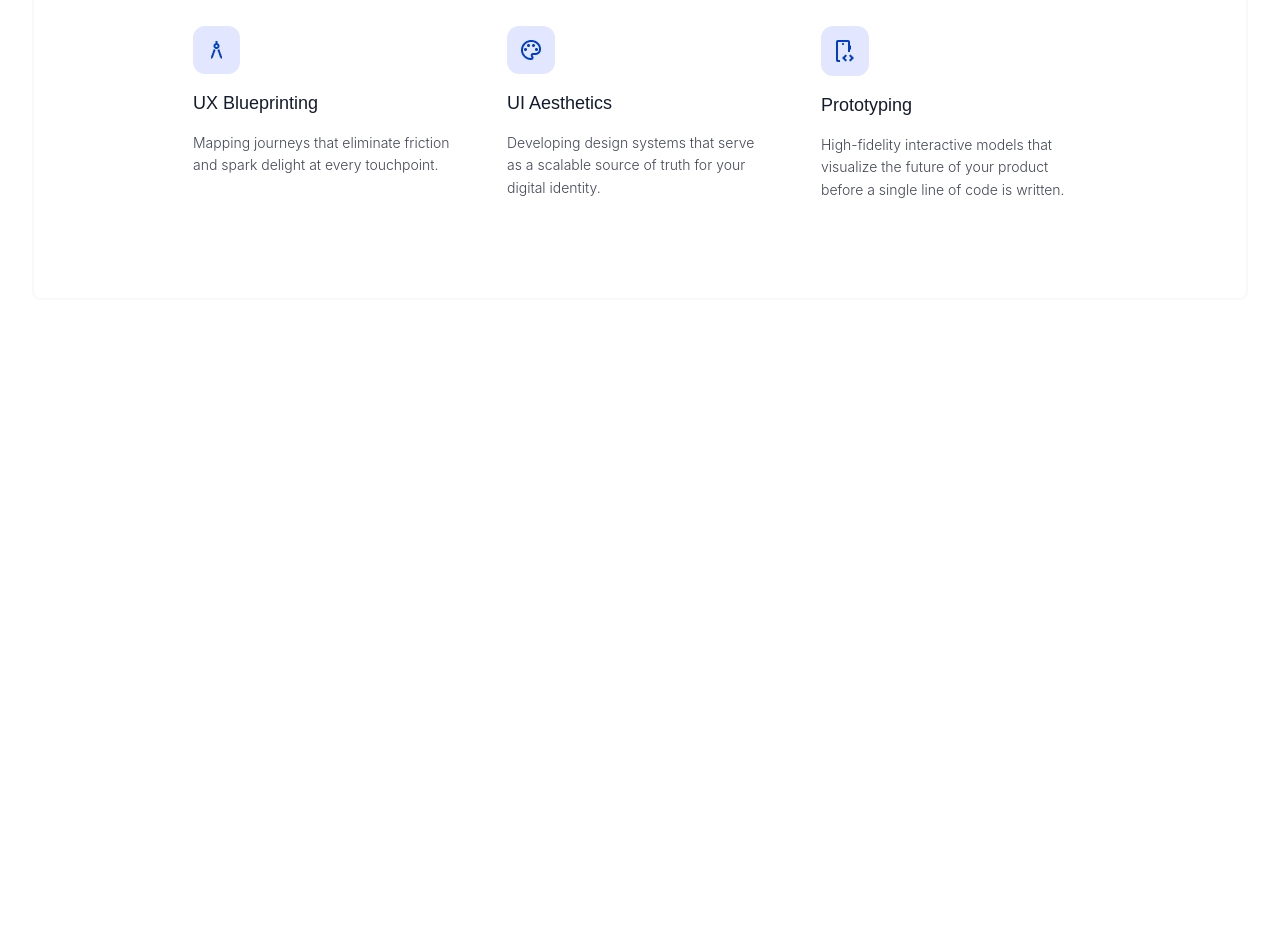
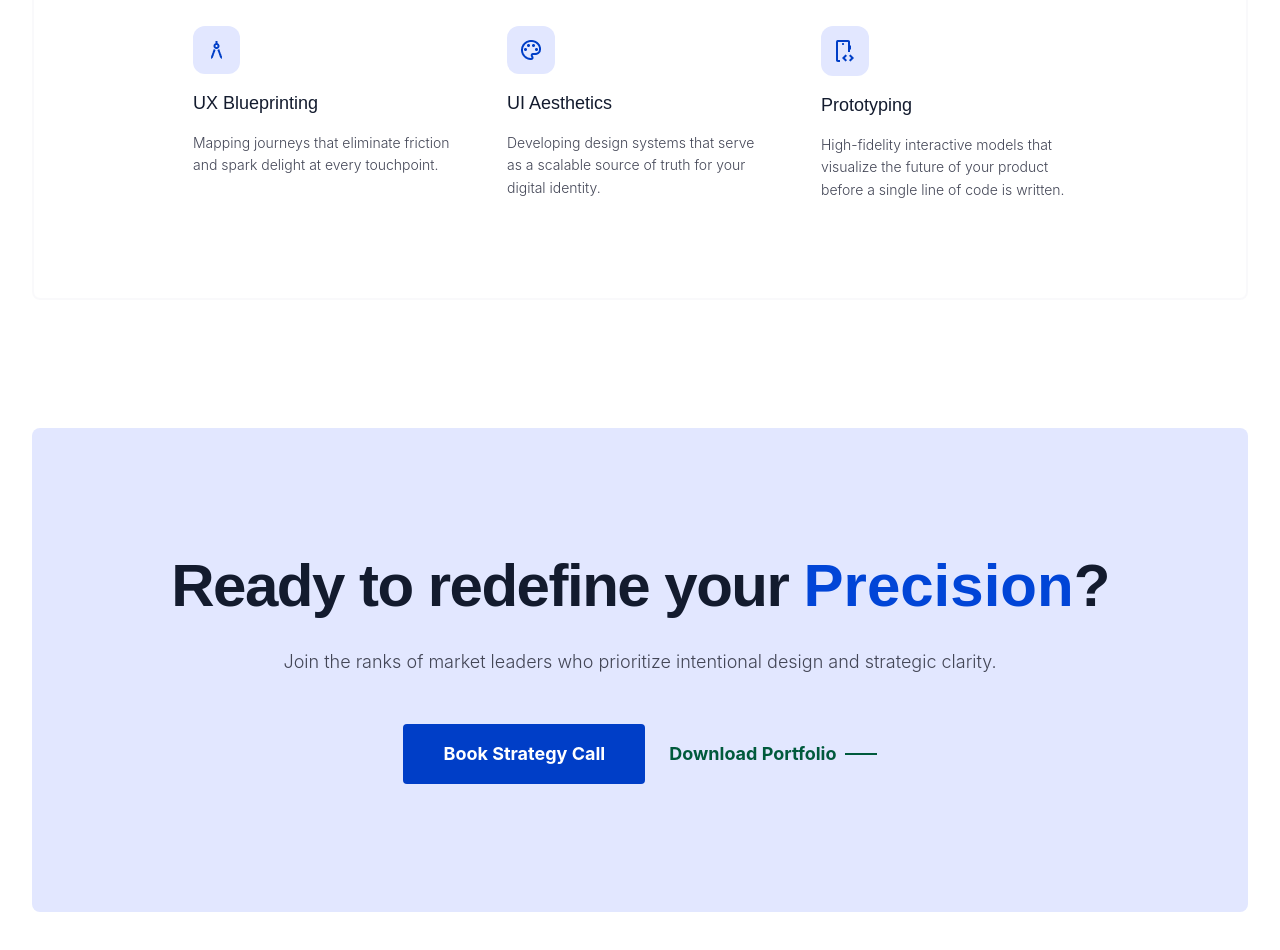
Before and after one commit to priyanshusingh280906-hub/Precision, a plain HTML site: page services-overview.html in a window 1280 px wide. Shown: the part 2962-3912 px from the top of the page. Before the commit the page ends 3262 px from the top, so only its background shows below. Drawn offline with Linux system fonts and the light colour scheme; a web font is replaced by a local one.

Commit message:
Commit latest services overview updates

```diff
--- a/services-overview.css
+++ b/services-overview.css
@@ -76,6 +76,7 @@
     padding-top: 32px;
     padding-left: 32px;
     padding-right: 32px;
+    padding-bottom: 96px;
 }
 
 /* hero */
@@ -526,3 +527,72 @@
     background-color: #E2E7FF;
     border-radius: 12px;
 }
+
+/* cta */
+.cta{
+    padding: 128px;
+    border-radius: 8px;
+    background-color: #E2E7FF;
+    display: flex;
+    flex-direction: column;
+    align-items: center;
+    gap: 32px;
+}
+
+.cta-head{
+    font-size: 60px;
+    font-weight: 700;
+    font-family: manrope, sans-serif;
+    color: #131B2E;
+    line-height: 60px;
+    letter-spacing: -1.5px;
+}
+
+.precision{
+    color: #0145d7;
+    letter-spacing: 0px;
+}
+
+.cta-des{
+    font-size: 18px;
+    font-weight: 350;
+    font-family: inter, sans-serif;
+    color: #434656;
+    line-height: 28px;
+}
+
+.cta-box{
+    display: flex;
+    gap: 24px;
+    padding-top: 16px;
+}
+
+.cta-box1{
+    font-size: 18px;
+    font-weight: 650;
+    font-family: inter, sans-serif;
+    color: #ffffff;
+    line-height: 28px;
+    padding: 16px 40px;
+    border-radius: 4px;
+    background-color: #003EC7;
+}
+
+.cta-box2{
+    display: flex;
+    gap: 8px;
+    align-items: center;
+}
+
+.cta-box2-d{
+    font-size: 18px;
+    font-weight: 650;
+    font-family: inter, sans-serif;
+    color: #005A3C;
+    line-height: 28px;
+}
+
+.cta-box2-divider{
+    width: 32px;
+    height: 2px;
+}
--- a/services-overview.html
+++ b/services-overview.html
@@ -213,7 +213,25 @@
                 </div>
             </div>
         </div>
-
+        <div class="cta">
+            <div class="cta-head">
+                Ready to redefine your <span class="precision">Precision</span>?
+            </div>
+            <div class="cta-des">
+                Join the ranks of market leaders who prioritize intentional design and strategic clarity.
+            </div>
+            <div class="cta-box">
+                <div class="cta-box1">
+                    Book Strategy Call
+                </div>
+                <div class="cta-box2">
+                    <div class="cta-box2-d">
+                        Download Portfolio
+                    </div>
+                    <img src="images/services-overview/icons/Horizontal Divider.png" alt="divider" class="cta-box2-divider">
+                </div>
+            </div>
+        </div>
     </div>
 </body>
 
```
